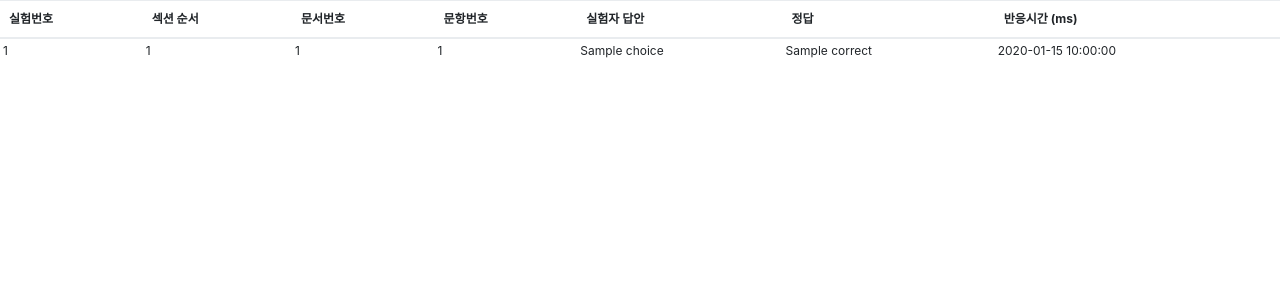
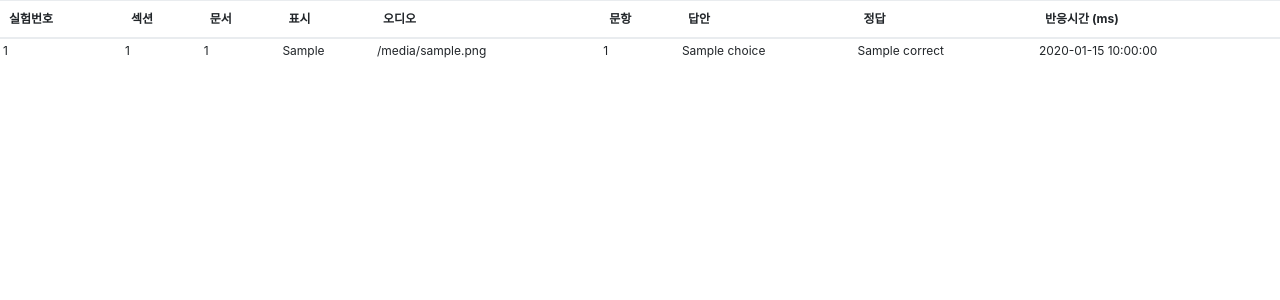
Before and after one commit to chongkong/dont-blink-experiment, a Python web app: template dontblink/templates/result.html in a window 1280 px wide. Shown: the top 300 px of the page. Run offline with Jinja, Linux system fonts and the light colour scheme; the template is opened without the code that fills it: most values are stand-ins (such as "Sample title", 1, 10 or a date in 2020); some libraries are stand-ins or nearby versions.

Commit message:
결과 페이지에 표시 방식과 오디오 여부도 표기

```diff
--- a/dontblink/api.py
+++ b/dontblink/api.py
@@ -57,8 +57,8 @@ def view_result():
 @bp.route("/result/csv")
 def download_result_csv():
     exps = flask.g.ctrl.list_experiments_for_csv()
-    columns = ",".join(["experiment_id", "section_index", "document_id",
-                        "question_index", "choice", "correct", "response_time"])
+    columns = ",".join(["실험번호", "섹션", "문서", "표시", "오디오", "문항", "답안",
+                        "정답", "반응시간"])
     csv = "\n".join([columns] + [",".join(item) for item in exps])
     return flask.Response(
       csv, mimetype="text/csv", headers={
--- a/dontblink/templates/result.html
+++ b/dontblink/templates/result.html
@@ -23,10 +23,12 @@
     <thead>
         <tr>
             <th>실험번호</th>
-            <th>섹션 순서</th>
-            <th>문서번호</th>
-            <th>문항번호</th>
-            <th>실험자 답안</th>
+            <th>섹션</th>
+            <th>문서</th>
+            <th>표시</th>
+            <th>오디오</th>
+            <th>문항</th>
+            <th>답안</th>
             <th>정답</th>
             <th>반응시간 (ms)</th>
         </tr>
@@ -43,6 +45,8 @@
             {% if loop.first -%}
             <td rowspan="{{ sec.answers | length }}">{{ outer_loop.index }}</td>
             <td rowspan="{{ sec.answers | length }}">{{ sec.doc_id }}</td>
+            <td rowspan="{{ sec.answers | length }}">{{ sec.disp_type }}</td>
+            <td rowspan="{{ sec.answers | length }}">{{ sec.audio_file or "" }}</td>
             {%- endif %}
             <td>{{ loop.index }}</td>
             <td>{{ ans.choice }}</td>
```
Also changed, not shown: dontblink/controller.py (+6 -3 lines).
